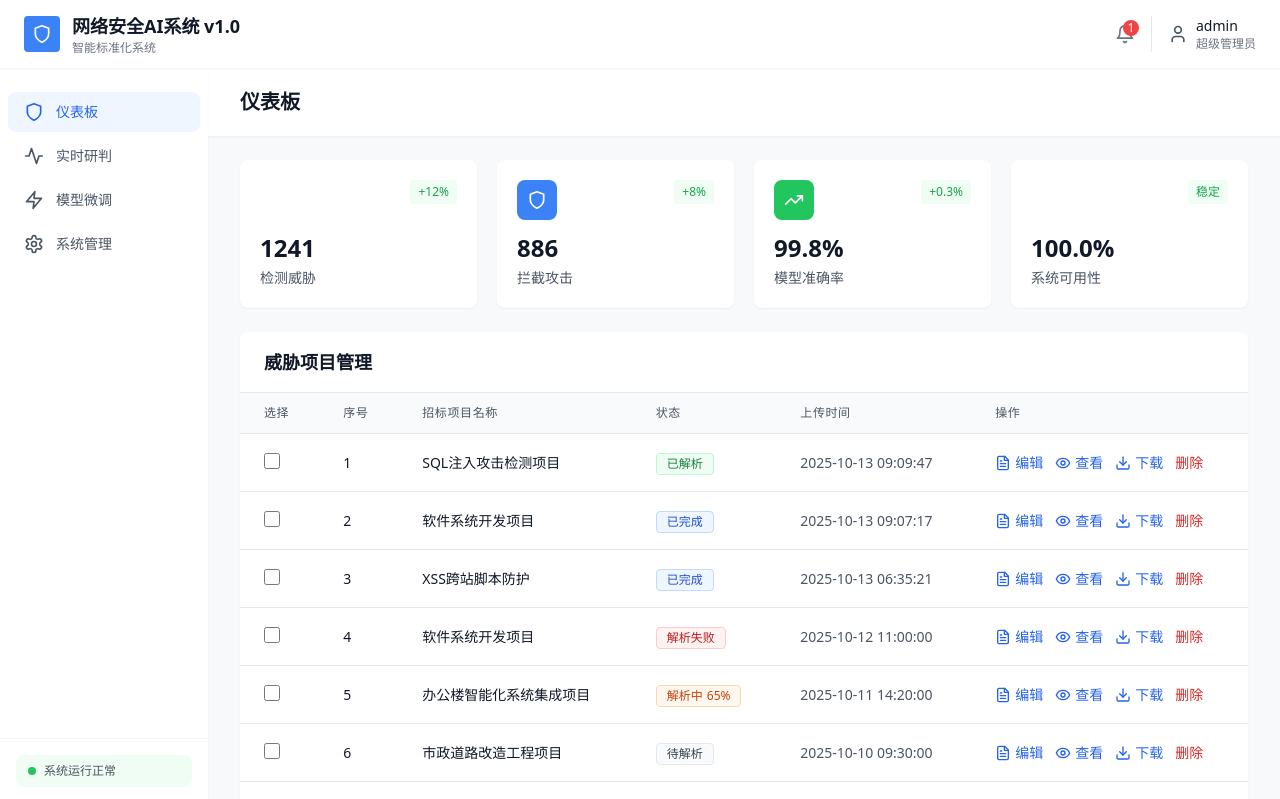
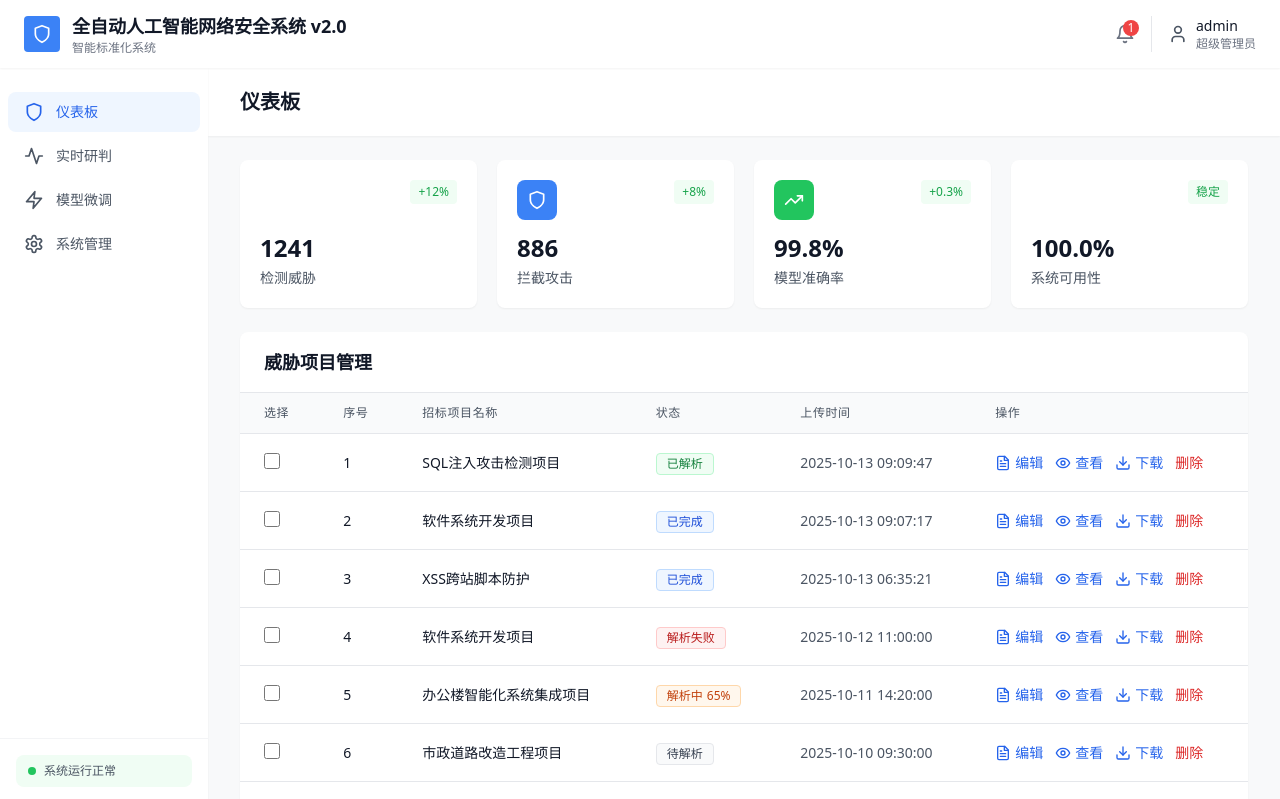
Before and after one commit to Jeff00012/nsai-v2.0, a React (Vite) app: page / in a window 1280 px wide. Shown: the top 799 px of the page. Built offline with nearby package versions, Linux system fonts and the light colour scheme.

Commit message:
Updated App.tsx

```diff
--- a/src/App.tsx
+++ b/src/App.tsx
@@ -25,7 +25,7 @@ function App() {
               <Shield className="w-5 h-5 text-white" />
             </div>
             <div>
-              <h1 className="text-lg font-bold text-gray-900">网络安全AI系统 v1.0</h1>
+              <h1 className="text-lg font-bold text-gray-900">全自动人工智能网络安全系统 v2.0</h1>
               <p className="text-xs text-gray-500">智能标准化系统</p>
             </div>
           </div>
```
